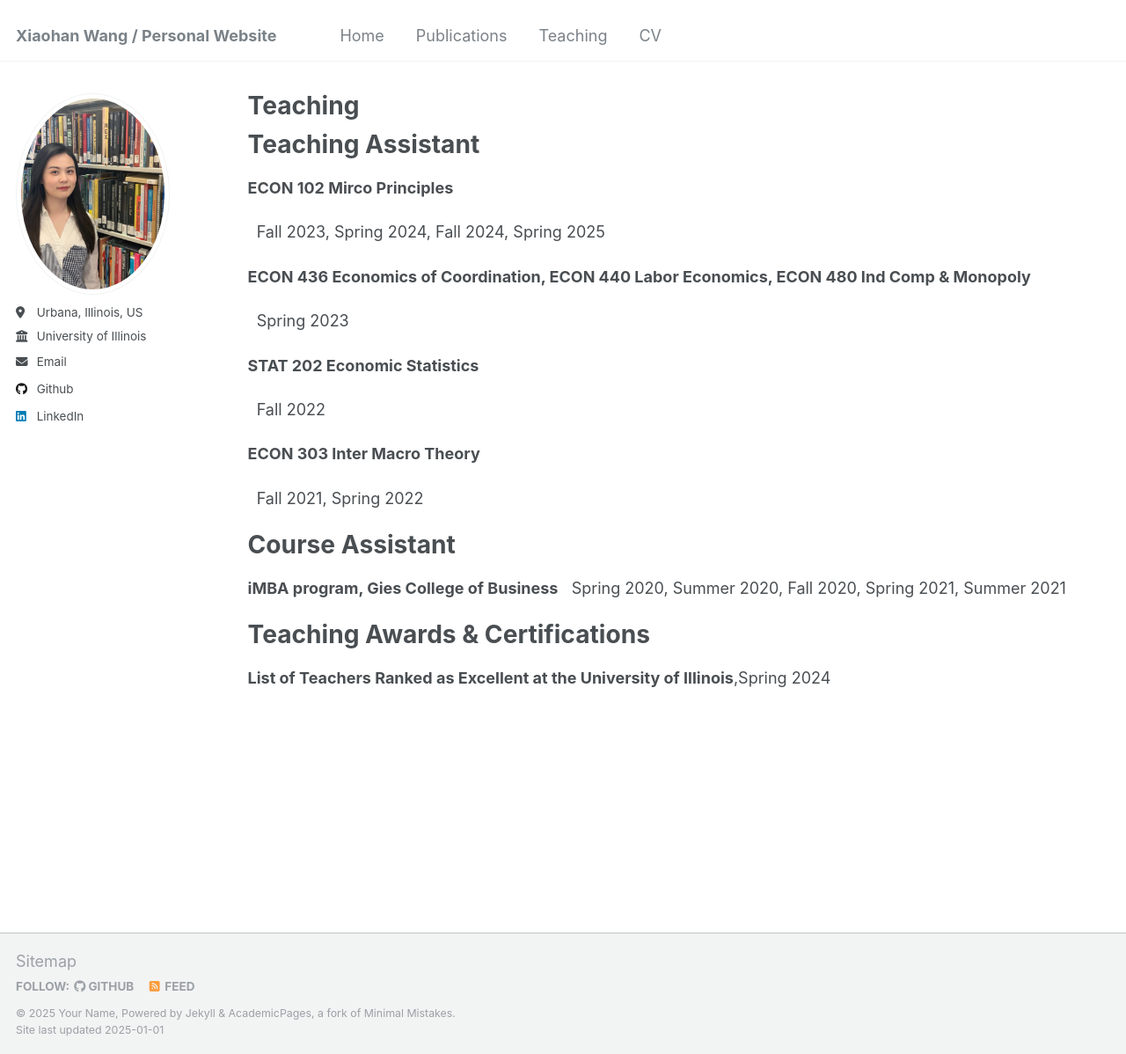
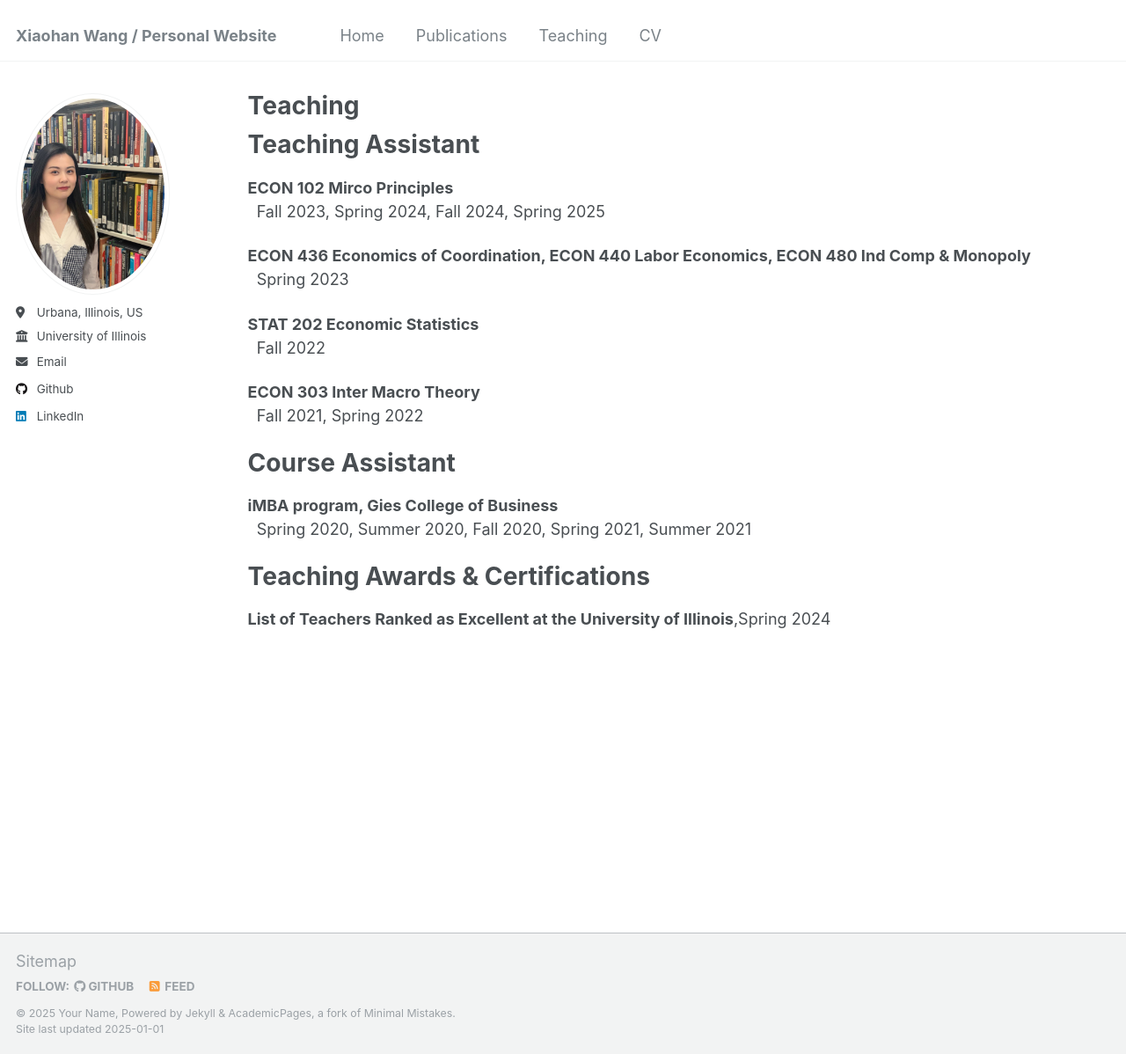
Before and after one commit to xiaohanwang1997/xiaohanwang1997.github.io, a Jekyll site: the page built from _teaching/2014-spring-teaching-1.md, in a window 1280 px wide and 1198 px high. Shown: the whole window at 88% size. Built offline with Jekyll 4.4.1, drawn with Linux system fonts in a browser that asks for light colours.

```diff
--- a/_teaching/2014-spring-teaching-1.md
+++ b/_teaching/2014-spring-teaching-1.md
@@ -10,26 +10,22 @@ redirect_from:
 Teaching Assistant
 =====
 
-**ECON 102 Mirco Principles**
-
+**ECON 102 Mirco Principles**<br>
 &nbsp;&nbsp;Fall 2023, Spring 2024, Fall 2024, Spring 2025
 
-**ECON 436 Economics of Coordination, ECON 440 Labor Economics, ECON 480 Ind Comp & Monopoly**
-
+**ECON 436 Economics of Coordination, ECON 440 Labor Economics, ECON 480 Ind Comp & Monopoly**<br>
 &nbsp;&nbsp;Spring 2023
 
-**STAT 202 Economic Statistics**
-
+**STAT 202 Economic Statistics**<br>
 &nbsp;&nbsp;Fall 2022
 
-**ECON 303 Inter Macro Theory**
-
+**ECON 303 Inter Macro Theory**<br>
 &nbsp;&nbsp;Fall 2021, Spring 2022
 
 Course Assistant
 =====
 
-**iMBA program, Gies College of Business**
+**iMBA program, Gies College of Business**<br>
 &nbsp;&nbsp;Spring 2020, Summer 2020, Fall 2020, Spring 2021, Summer 2021
 
 Teaching Awards & Certifications
```
